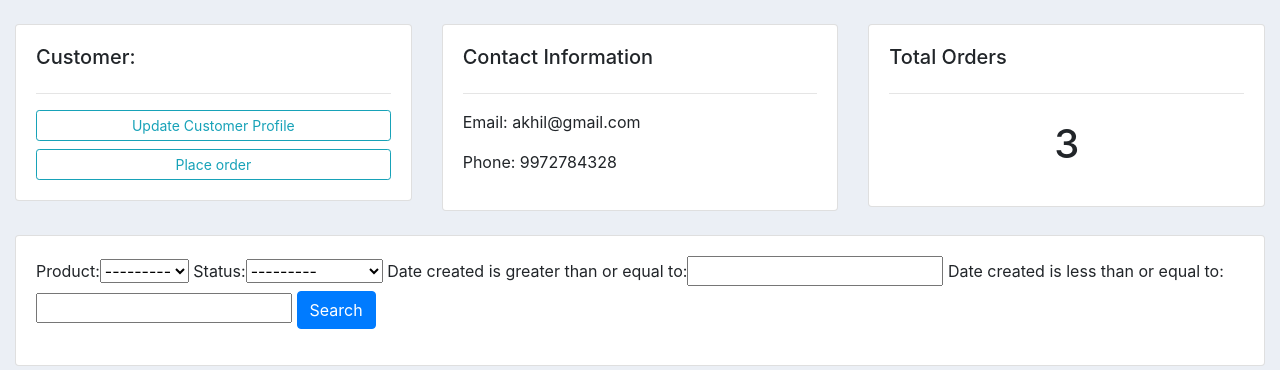
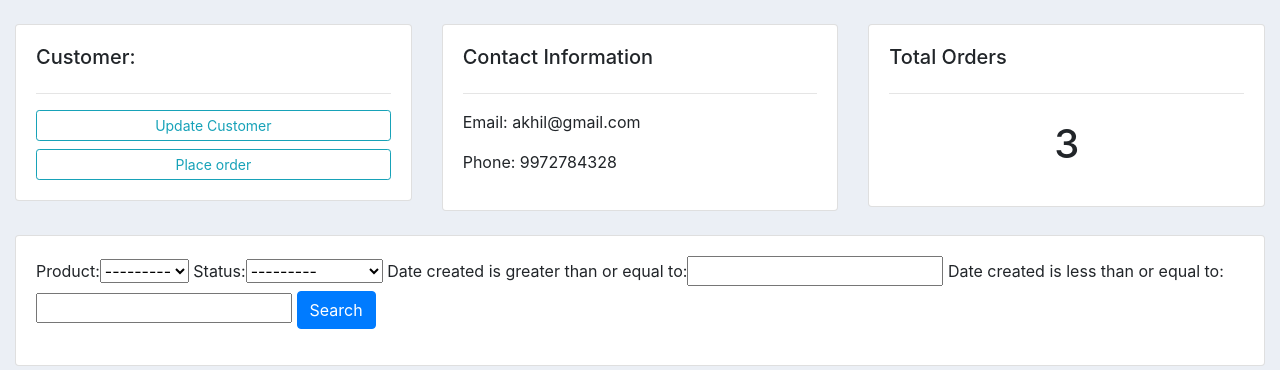
Before and after one commit to lepuakhil/CustomerManagement, a Django app: page /customers/1/ in a window 1280 px wide. Shown: the part 56-426 px from the top of the page. Run offline with Django 3.2, Linux system fonts and the light colour scheme; a user stored in the database is signed in; data comes from the database, SQL or seed files in the repository; some libraries are stand-ins or nearby versions.

Commit message:
"minor bug in customer fixed"

```diff
--- a/accounts/templates/accounts/customers.html
+++ b/accounts/templates/accounts/customers.html
@@ -9,7 +9,7 @@
 		<div class="card card-body">
 			<h5>Customer:</h5>
 			<hr>
-			<a class="btn btn-outline-info  btn-sm btn-block" href="{% url 'account' %}">Update Customer Profile</a>
+			<a class="btn btn-outline-info  btn-sm btn-block" href="">Update Customer </a>
 			<a class="btn btn-outline-info  btn-sm btn-block" href="{% url 'create_order' customer.id %}">Place order</a>
 
 		</div>
--- a/accounts/views.py
+++ b/accounts/views.py
@@ -108,7 +108,7 @@ def products(request):
 
 
 @login_required(login_url='login')
-@allowed_users(allowed_roles=['customer','admin'])
+@allowed_users(allowed_roles=['customer'])
 def accountSettings(request):
     customer = request.user.customer
     form = CustomerForm(instance=customer)
```
